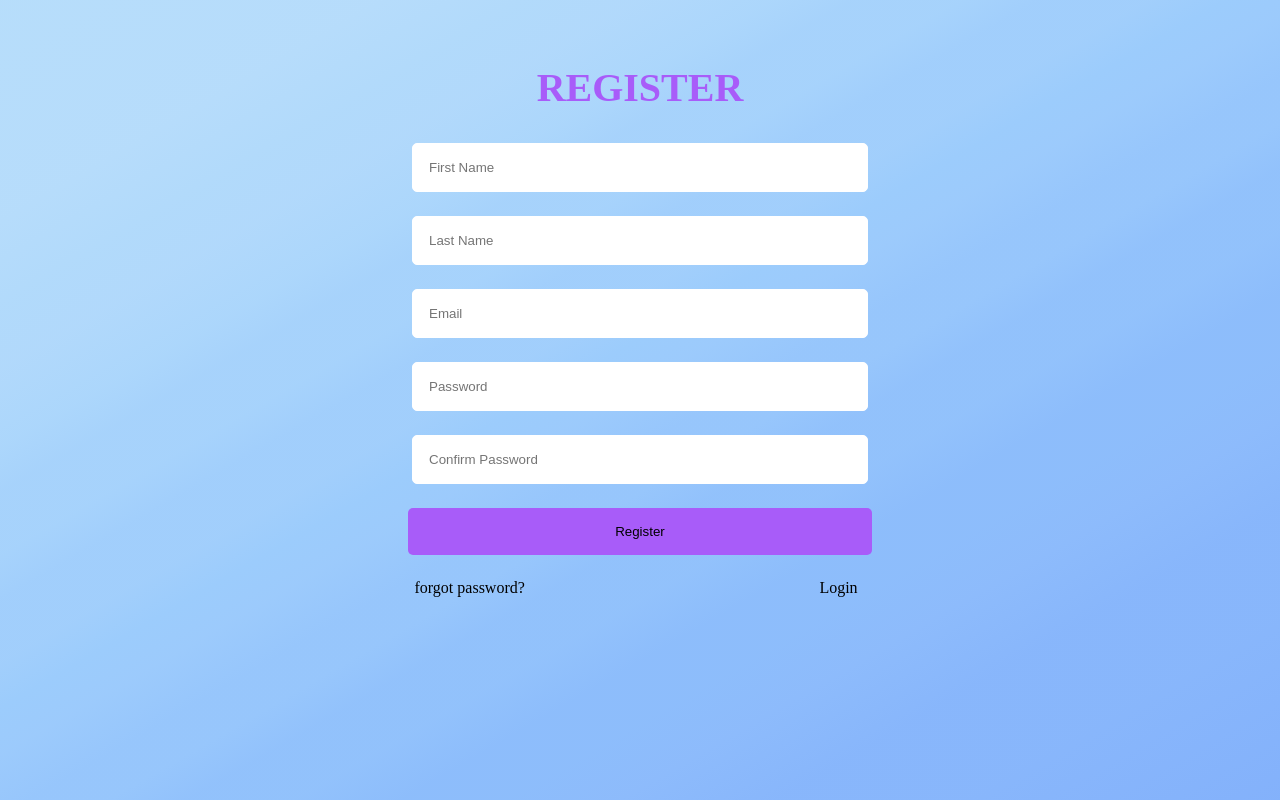
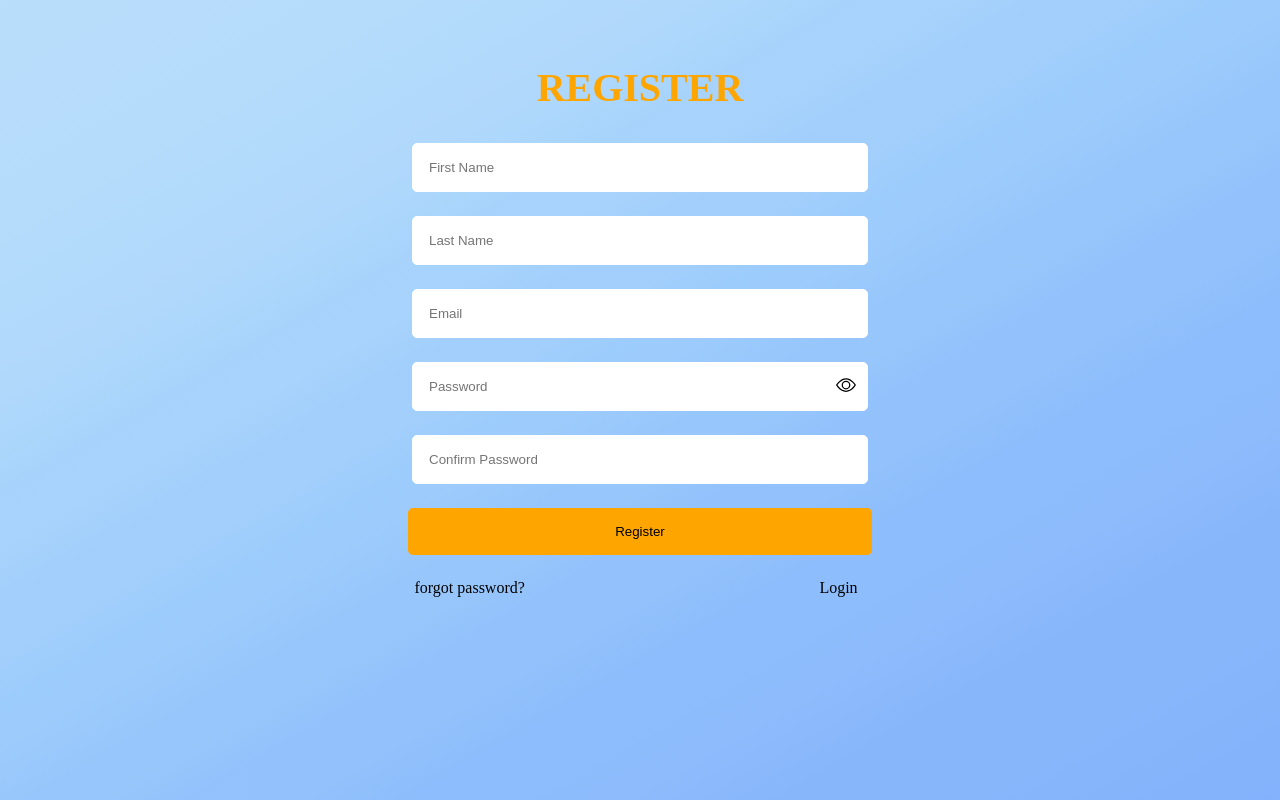
Before and after one commit to semz-ui/mern-typescript, a React (Create React App) app: page /register in a window 1280 px wide. Built offline with nearby package versions, Linux system fonts and the light colour scheme; a web font is replaced by a local one.

Commit message:
view password

```diff
--- a/src/components/InputField.css
+++ b/src/components/InputField.css
@@ -23,7 +23,7 @@
     height: 50px;
     margin: 12px;
     border-radius: 50px;
-    right: 0px;
+    right: 0;
     border: none;
     font-size: 15px;
     background-color: #2f9ec0;
--- a/src/components/Register.css
+++ b/src/components/Register.css
@@ -7,9 +7,14 @@
     text-transform: uppercase;
     font-size: 2.5rem;
     font-weight: bold;
-    color: #A85Cf9;
+    color: orange;
     margin-bottom: 2rem;
     z-index: 1;
+}
+
+.register_form {
+    position: relative;
+    align-items: center;
 }
 
 .register_form_div {
@@ -32,13 +37,23 @@
     margin-bottom: 1.5rem;
 }
 
+
+.btn_pass {
+    position: absolute;
+    margin: -60px 12px;
+    right: -58%;
+    border: none;
+    color: white;
+    /* transition: 0.2s all; */
+}
+
 .register_form_input:focus {
     outline: none;
     box-shadow: 0 0 10px 1000px rgba(0, 0, 0, 0.5);
 }
 
 .register_form_btn {
-    background-color: #A85Cf9;
+    background-color: orange;
     border: none;
     cursor: pointer;
     width: 220%;
@@ -74,4 +89,12 @@
         width: 120%;
     margin-left: -30px;
     }
+    .btn_pass {
+    /* position: absolute;
+    margin: -60px 12px; */
+    right: -18%;
+    /* border: none;
+    color: white;
+    transition: 0.2s all; */
 }
+}
--- a/src/components/Register.tsx
+++ b/src/components/Register.tsx
@@ -6,6 +6,7 @@ import {useNavigate, Link} from 'react-router-dom'
 import {register, reset} from '../features/auth/authSlice'
 import { toast } from 'react-toastify';
 import Spinner from './Spinner';
+import { BsEyeSlash, BsEye } from 'react-icons/bs'
 function Register() {
   const [formData, setFormData] = useState<RegisterForm>({
     firstname: '',
@@ -14,6 +15,7 @@ function Register() {
     password: '',
     password2: '',
   })
+  const [passwordHide, setPasswordHide] = useState<boolean>(false)
 
   const {firstname, lastname, email, password, password2} = formData;
 
@@ -64,6 +66,10 @@ function Register() {
     <Spinner />
   }
 
+  const showText = () => {
+    setPasswordHide((passwordHide) => !passwordHide)
+  }
+
   return (
     <div className='App'>
       <div className='register'>
@@ -77,12 +83,18 @@ function Register() {
           <div className='register_form_div'>
             <input type='text' placeholder='Last Name'  className='register_form_input' id='lastname' name='lastname' value={lastname} onChange={handleChange} />
           </div>
-          <div className='register_form_div'>
+          <div className='register_form_div '>
             <input type='text' placeholder='Email'  className='register_form_input' id='email' name='email' value={email} onChange={handleChange} />
           </div>
           <div className='register_form_div'>
-            <input type='password' placeholder="Password"  className='register_form_input' id='password' name='password' value={password} onChange={handleChange} />
+            <input type={passwordHide ? "text" : "password"} placeholder="Password"  className='register_form_input' id='password' name='password' value={password} onChange={handleChange} />
+            {/* <input type="checkbox" onClick={showText} /> */}
           </div>
+            <div onClick={showText} className="btn_pass">
+              {
+              passwordHide ? <BsEyeSlash color='black' size={20} /> : <BsEye color='black' size={20} />
+            }
+            </div>
           <div  className='register_form_div'>
             <input  className='register_form_input' type='password' placeholder="Confirm Password" name='password2' id='password2' value={password2} onChange={handleChange} />
           </div>
```
